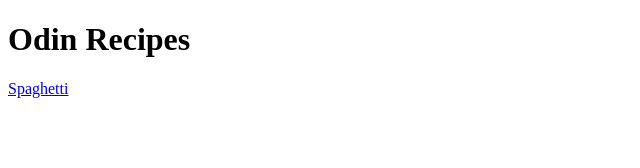
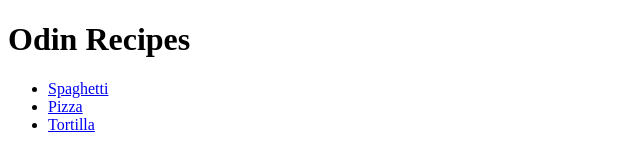
Before and after one commit to SebaRodriguezzz/odin-recipes, a plain HTML site: page index.html in a window 1280 px wide. Shown: the whole page, without its empty margins (0-640 px from the left). Drawn offline with Linux system fonts and the light colour scheme.

Commit message:
Update index for new pizza and tortilla recipes

```diff
--- a/index.html
+++ b/index.html
@@ -7,7 +7,11 @@
 
     <body>
         <h1>Odin Recipes</h1>
-        <a href="./recipes/spaghetti.html">Spaghetti</a>
+        <ul>
+            <li><a href="./recipes/spaghetti.html">Spaghetti</a></li>
+            <li><a href="./recipes/pizza.html">Pizza</a></li>
+            <li><a href="./recipes/tortilla.html">Tortilla</a></li>
+        </ul>
     </body>
 
 </html>
```
